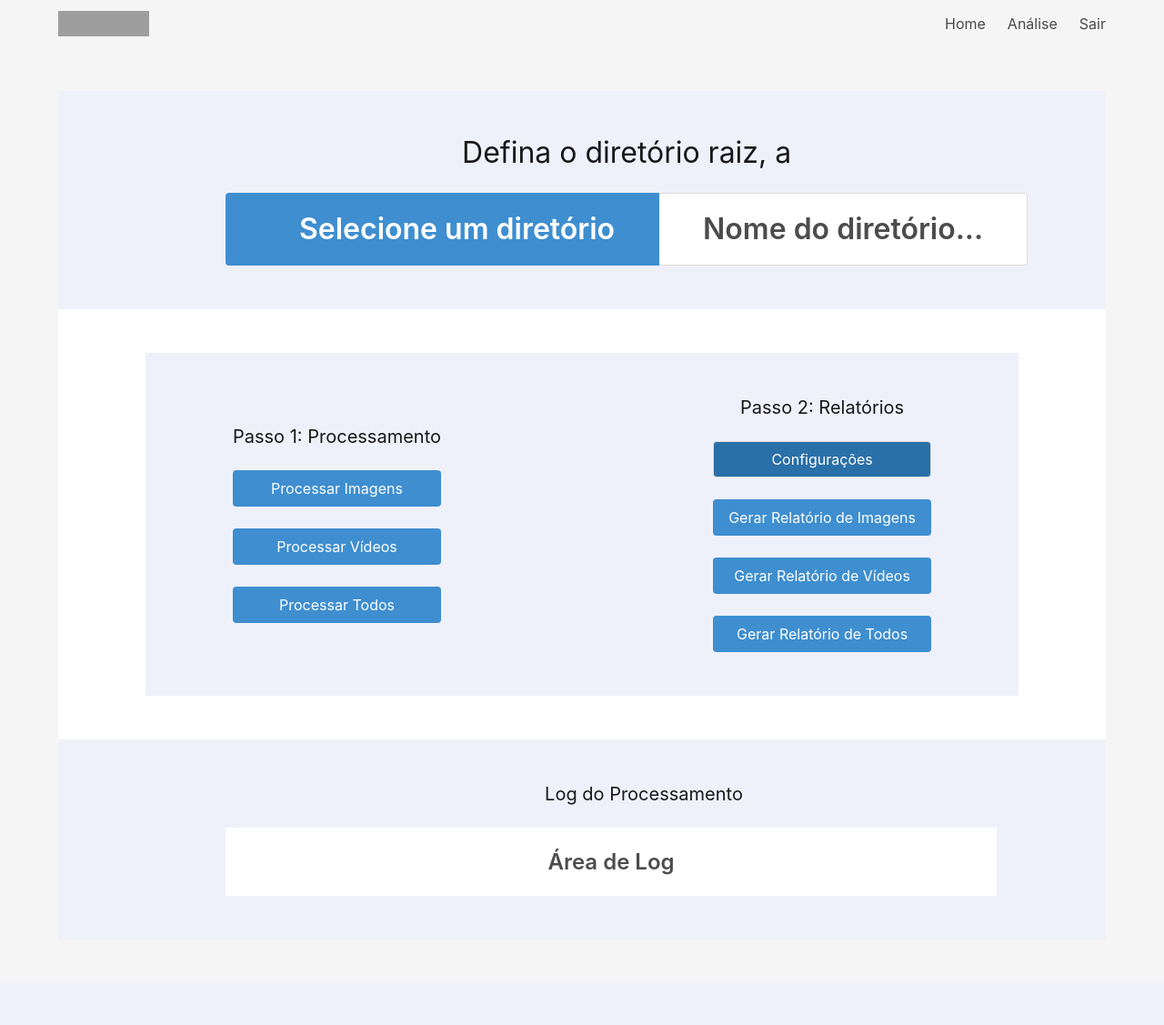
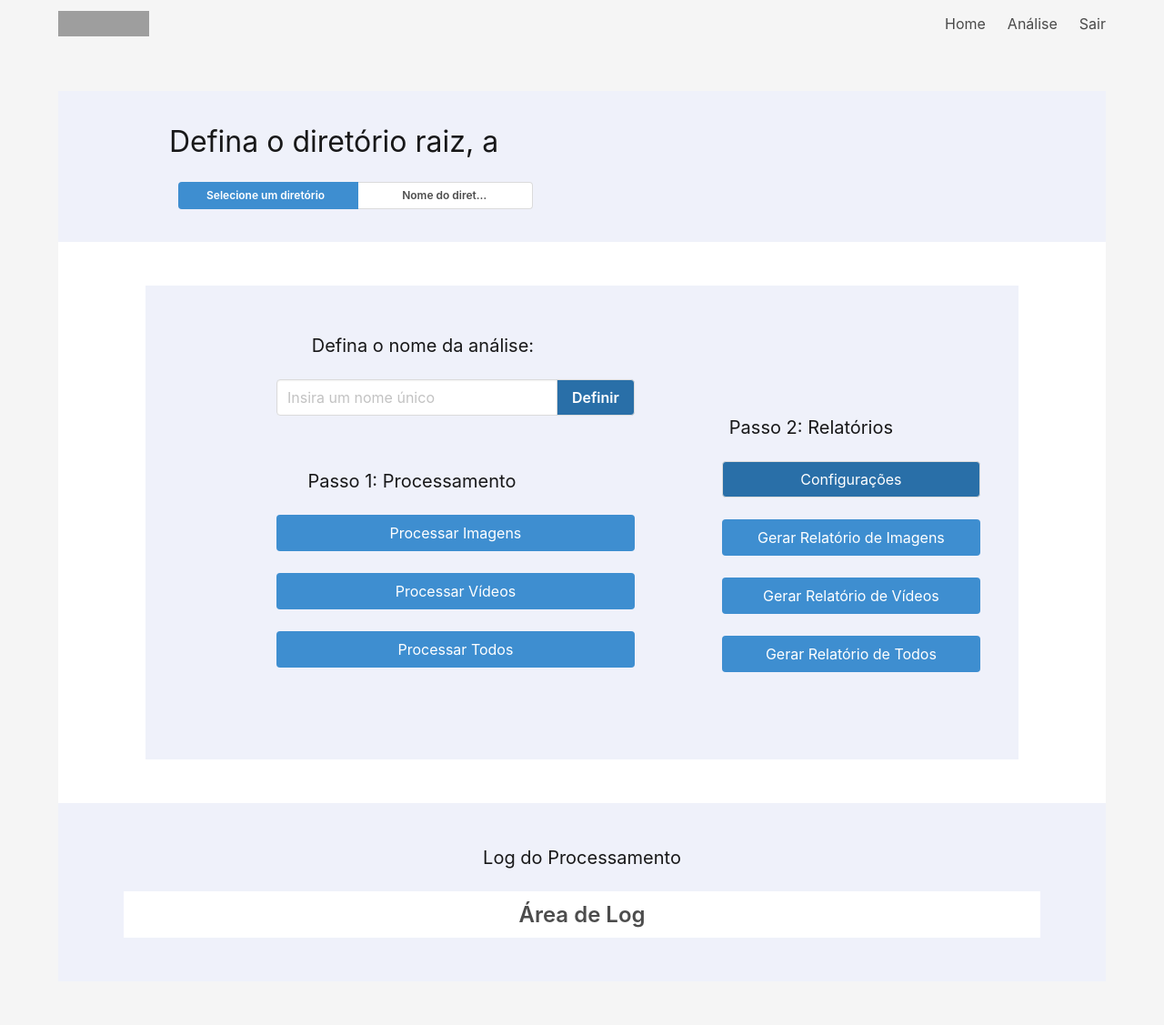
Before and after one commit to joaopedro-fg/mp-m08-interface, a Flask app: page /profile in a window 1280 px wide. Shown: the whole page at 91% size. Before the commit the page ends 985 px from the top, so only its background shows below. Run offline with Flask 2, Linux system fonts and the light colour scheme; a user stored in the database is signed in; some libraries are stand-ins or nearby versions; grey boxes are pictures that could not be loaded.

```diff
--- a/project/templates/login.html
+++ b/project/templates/login.html
@@ -14,7 +14,7 @@
         <form method="POST" action="/login">
             <div class="field">
                 <div class="control">
-                    <input class="input is-large" type="email" name="email" placeholder="Seu e-mail" autofocus="">
+                    <input class="input is-large" type="text" name="email" placeholder="Seu nome de usuário" autofocus="">
                 </div>
             </div>
 
--- a/project/templates/profile.html
+++ b/project/templates/profile.html
@@ -3,13 +3,13 @@
 {% block content %}
 <h1 class="title">
   <section class="section has-background-link-light">
-    <div class="container is-fluid">
+    <div class="container">
         <nav class="level pl-6 pr-6">
             <div class="columns">
-                <div class="column ml-5">
+                <div class="collumn is-fluid">
                     <h3 class="subtitle is-3">Defina o diretório raiz, {{name}}</h3>
 
-                    <div class="file is-info has-name">
+                    <div class="file is-small is-info has-name ml-6">
                         <label class="file-label">
                             <input class="file-input" type="file" name="resume" id="input-folder" name="input-folder" data-show-preview="false" multiple webkitdirectory accept="image/*">
 
@@ -18,7 +18,7 @@
                                     <i class="fas fa-upload"></i>
                                 </span>
 
-                                <span class="file-label mr-4">
+                                <span class="file-label mr-5">
                                     Selecione um diretório
                                 </span>
                             </span>
@@ -39,11 +39,23 @@
         <nav class="level has-background-link-light pb-6 pr-6 pl-6 ml-6 mr-6">
             <div class="level-left">
                 <div class="collumns">
-                    <div class="collumn mr-6 ml-6">
-                        <h5 class="subtitle is-5 pt-6">Passo 1: Processamento</h5>
+                    <div class="collumn pt-6 ml-6 pl-6 pr-6 pb-6">
+                        <h5 class="subtitle is-5 pr-6 mr-5">Defina o nome da análise:</h5>
+
+                        <div class="field has-addons">
+                            <div class="control">
+                                <input class="input pr-6" type="text" placeholder="Insira um nome único">
+                            </div>
+
+                            <div class="control">
+                                <a class="button has-background-info-dark has-text-white">Definir</a>
+                            </div>
+                        </div>
+
+                        <h5 class="subtitle is-5 pt-6 pr-6 mr-6">Passo 1: Processamento</h5>
 
                         <div class="buttons">
-                            <button class="button is-info is-fullwidth">Processar Imagens</span></button>
+                            <button class="button is-info is-fullwidth">Processar Imagens</button>
                         </div>
 
                         <div class="buttons">
@@ -59,8 +71,8 @@
 
             <div class="level-right">
                 <div class="collumns">
-                    <div class="collumn ml-6 mr-6">
-                        <h5 class="subtitle is-5 pt-6">Passo 2: Relatórios</h5>
+                    <div class="collumn mt-6 pt-6 ml-6 mr-6 pr-6 pb-6">
+                        <h5 class="subtitle is-5 pt-6 pr-6 mr-6 pl-2">Passo 2: Relatórios</h5>
 
                         <button class="button has-background-info-dark has-text-white is-fullwidth modal-button mb-5" id="modalopen" data-target="modal" aria-haspopup="true">Configurações</button>
 
@@ -76,30 +88,40 @@
                                         <nav class="level">
                                             <div class="level-left">
                                                 <div class="collumns">
-                                                    <div class="collumn">
-                                                        <h5 class="subtitle is-5">Limite de idade(0-13 anos):</h5>
-                                                        <h5 class="subtitle is-5">Confiança na detecção de pornografia:</h5>
-                                                        <h5 class="subtitle is-5">Confiança na detecção de face:</h5>
+                                                    <div class="collumn pl-3 pr-3 pb-6">
+                                                        <h5 class="subtitle is-5 has-text-left pt-4 pb-2">Limite de idade:</h5>
+                                                        <h5 class="subtitle is-5 has-text-left pb-2 pr-4">Confiança na detecção de pornografia:</h5>
+                                                        <h5 class="subtitle is-5 has-text-left">Confiança na detecção de face:</h5>
                                                     </div>
                                                 </div>
                                             </div>
 
                                             <div class="level-right">
                                                 <div class="collumns  ">
-                                                    <div class="column">
+                                                    <div class="column mt-6 pt-6 pl-3 pr-3">
 							                            <form action="{{ url_for('main.profile') }}" method="post">
-                                                        <div class="is-fullwidth mb-4">
-                                                          <input type="range" id="vol" name="vol" min="0" max="13" name="info1">
+                                                            <div class="control">
+                                                                <div class="select is-fullwidth mb-2">
+                                                                    <select>
+                                                                        <option>Selecione</option>
+                                                                        <option>Idades 1</option>
+                                                                        <option>Idades 2</option>
+                                                                        <option>Idades 3</option>
+                                                                    </select>
+                                                                </div>
                                                             </div>
 
                                                             <div class="control mb-2">
-                                                            <input class="input" type="text" placeholder="Entre 0 e 1" name="info2" />
+                                                                <input class="input mt-2" type="text" placeholder="Insira um valor entre 0 e 1" name="info2" />
                                                             </div>
 
                                                             <div class="control mb-3  ">
-                                                            <input class="input" type="text" placeholder="Entre 0 e 1" name="info3"/>
+                                                                <input class="input mt-2" type="text" placeholder="Insira um valor entre 0 e 1" name="info3"/>
                                                             </div>
-							<input type="submit" value="Submit">
+
+                                                            <div class="control">
+                                                                <button class="button has-background-info-dark has-text-white is-fullwidth mt-6" type="submit" value="Submit">Definir</button>
+                                                            </div>
 							                            </form>
                                                     </div>
                                                 </div>
@@ -130,7 +152,7 @@
                         </div>
 
                         <div class="buttons">
-                            <button class="button is-info is-fullwidth">Gerar Relatório de Imagens</span></button>
+                            <button class="button is-info is-fullwidth">Gerar Relatório de Imagens</button>
                         </div>
 
                         <div class="buttons">
@@ -148,11 +170,11 @@
 </section>
 
 <section class="section has-background-link-light">
-    <div class="container is-fluid">
-        <h5 class="subtitle is-5 pl-6 ml-5">Log do Processamento</h5>
+    <div class="container is-fullwidth">
+        <h5 class="subtitle is-5">Log do Processamento</h5>
 
         <nav class="level pl-5 pr-5">
-            <main role="main" class="column ml-6 mr-6 pt-5 pb-5 pl-5 pr-5 box-deco has-background-white">
+            <main role="main" class="column box-deco has-background-white">
                 <article class="blog-post">
                     <h4 class="title is-4">Área de Log</h4>
                 </article>
--- a/project/templates/signup.html
+++ b/project/templates/signup.html
@@ -1,4 +1,4 @@
-{% extends "base.html" %}
+    {% extends "base.html" %}
 
 {% block content %}
 <div class="column is-4 is-offset-4">
@@ -14,7 +14,7 @@
         <form method="POST" action="/signup">
             <div class="field">
                 <div class="control">
-                    <input class="input is-large" type="email" name="email" placeholder="Email" autofocus="">
+                    <input class="input is-large" type="text" name="email" placeholder="Nome de Usuário" autofocus="">
                 </div>
             </div>
 
```
Lines whose indentation alone changed are shown as unchanged.
